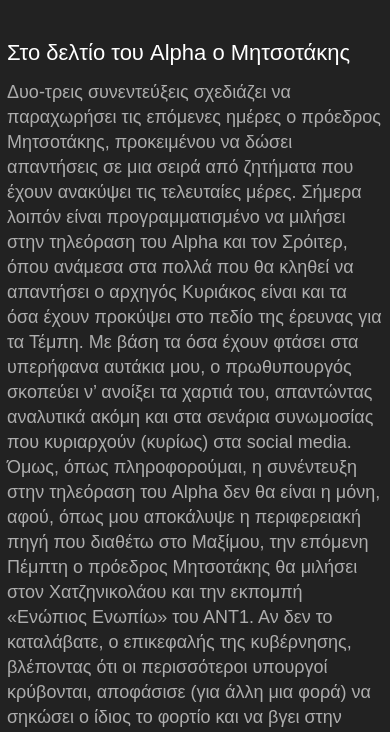
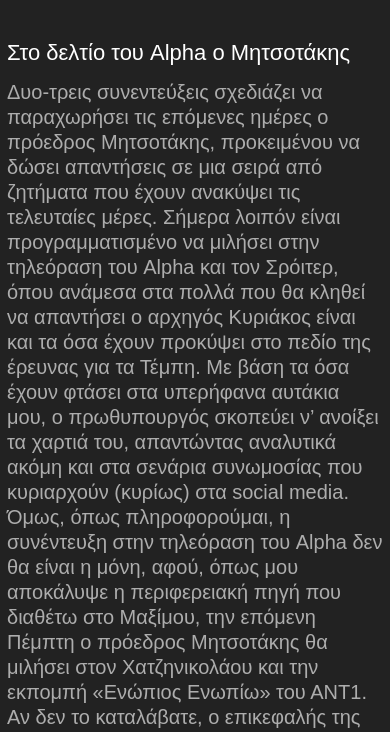
Before and after one commit to Ntinos47/PowerGame, a plain HTML site: page index.html in a window 390 px wide. Shown: the part 620-1352 px from the top of the page. Drawn offline with Linux system fonts and the light colour scheme.

Commit message:
Meta font size

```diff
--- a/index.html
+++ b/index.html
@@ -111,7 +111,7 @@
                                                     <h3 class="article-subtitle" style="font-size:22px; font-weight:500; line-height:34px; margin:0; text-align:left; font-family:Arial; padding-bottom:10px;">
                                                         Στο δελτίο του Alpha ο Μητσοτάκης
                                                     </h3>
-                                                    <p class="article-meta" style="font-size:20px; font-weight:400; margin:0; text-align:left; font-family:Arial; color: #adadad; line-height: 25px;">
+                                                    <p class="article-meta" style="font-size:22px; font-weight:400; margin:0; text-align:left; font-family:Arial; color: #adadad; line-height: 25px;">
                                                         Δυο-τρεις συνεντεύξεις σχεδιάζει να παραχωρήσει τις επόμενες ημέρες ο πρόεδρος Μητσοτάκης, προκειμένου να δώσει απαντήσεις σε μια σειρά από ζητήματα που έχουν ανακύψει τις τελευταίες μέρες. Σήμερα λοιπόν είναι προγραμματισμένο να μιλήσει στην τηλεόραση του Alpha και τον Σρόιτερ, όπου ανάμεσα στα πολλά που θα κληθεί να απαντήσει ο αρχηγός Κυριάκος είναι και τα όσα έχουν προκύψει στο πεδίο της έρευνας για τα Τέμπη. Με βάση τα όσα έχουν φτάσει στα υπερήφανα αυτάκια μου, ο πρωθυπουργός σκοπεύει ν’ ανοίξει τα χαρτιά του, απαντώντας αναλυτικά ακόμη και στα σενάρια συνωμοσίας που κυριαρχούν (κυρίως) στα social media. Όμως, όπως πληροφορούμαι, η συνέντευξη στην τηλεόραση του Alpha δεν θα είναι η μόνη, αφού, όπως μου αποκάλυψε η περιφερειακή πηγή που διαθέτω στο Μαξίμου, την επόμενη Πέμπτη ο πρόεδρος Μητσοτάκης θα μιλήσει στον Χατζηνικολάου και την εκπομπή «Ενώπιος Ενωπίω» του ΑΝΤ1. Αν δεν το καταλάβατε, ο επικεφαλής της κυβέρνησης, βλέποντας ότι οι περισσότεροι υπουργοί κρύβονται, αποφάσισε (για άλλη μια φορά) να σηκώσει ο ίδιος το φορτίο και να βγει στην αντεπίθεση.
                                                     </p>
                                                     <table>
@@ -129,7 +129,7 @@
                                                         }
                                                         @media only screen and (max-width: 500px) {
                                                             .article-meta {
-                                                                font-size: 18px !important;
+                                                                font-size: 20px !important;
                                                             }
                                                             .read-more {
                                                                 font-size: 20px !important;
```
Lines whose indentation alone changed are shown as unchanged.
